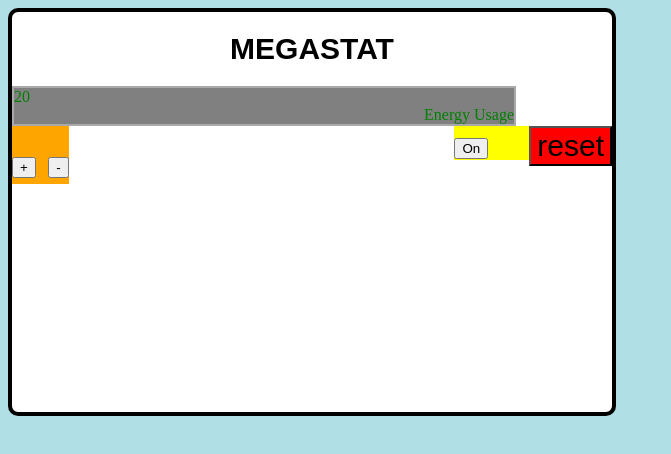
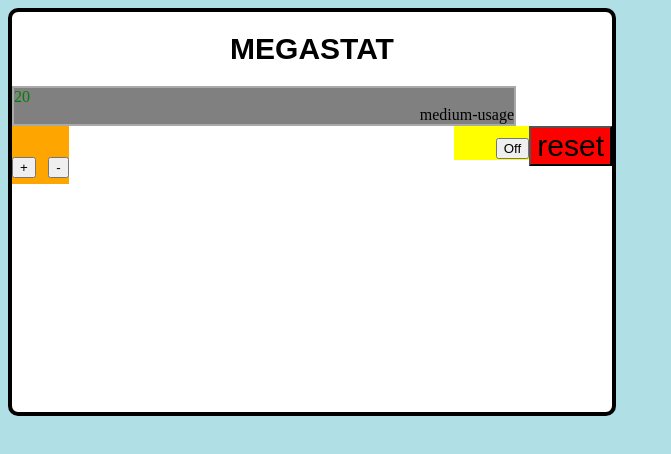
Before and after one commit to Johnhalk/Thermostat_JavaScript, a plain HTML site: page views/index.html in a window 1280 px wide. Both pictures are taken after a click on the button "reset". Shown: the whole page, without its empty margins (0-671 px from the left). Drawn offline with nearby package versions, Linux system fonts and the light colour scheme.

Commit message:
button functionality complete

```diff
--- a/src/jquery.js
+++ b/src/jquery.js
@@ -9,14 +9,21 @@ $(document).ready(function() {
         thermostat.getTemp()
     );
 
-    $("#Off").css("visibility", "hidden");
-    $("#On").css("visibility", "visible");
+    $("#energy_usage").text(
+        thermostat.energyUsage()
+    );
+
+    $("#Off").css("visibility", "visible");
+    $("#On").css("visibility", "hidden");
 
 
     $( "#add" ).click(function() {
         thermostat.up()
             $("#temp").text(
                 thermostat.getTemp()
+            );
+            $("#energy_usage").text(
+                thermostat.energyUsage()
             );
     });
 
@@ -25,12 +32,21 @@ $(document).ready(function() {
             $("#temp").text(
                 thermostat.getTemp()
             );
+            $("#energy_usage").text(
+                thermostat.energyUsage()
+            );
+            if($("#energy_usage") === 'low-usage'){
+                $("#energy_usage").css("color", "green");
+            }
     });
 
     $("#reset").click(function(){
         thermostat.resetTemp()
             $("#temp").text(
                 thermostat.getTemp()
+            );
+            $("#energy_usage").text(
+                thermostat.energyUsage()
             );
     });
 
@@ -46,4 +62,7 @@ $(document).ready(function() {
         $("#On").css("visibility", "visible");
     })
 
+    // if($("#energy_usage").text === "low-usage"){
+    //     $("#energy_usage").css("color", "green")
+    // }
 });
--- a/views/styles.css
+++ b/views/styles.css
@@ -28,7 +28,6 @@ h1 {
 }
 
 #thermostat .display #energy_usage {
-  color: green;
   display: block;
   text-align: right;
 }
```
